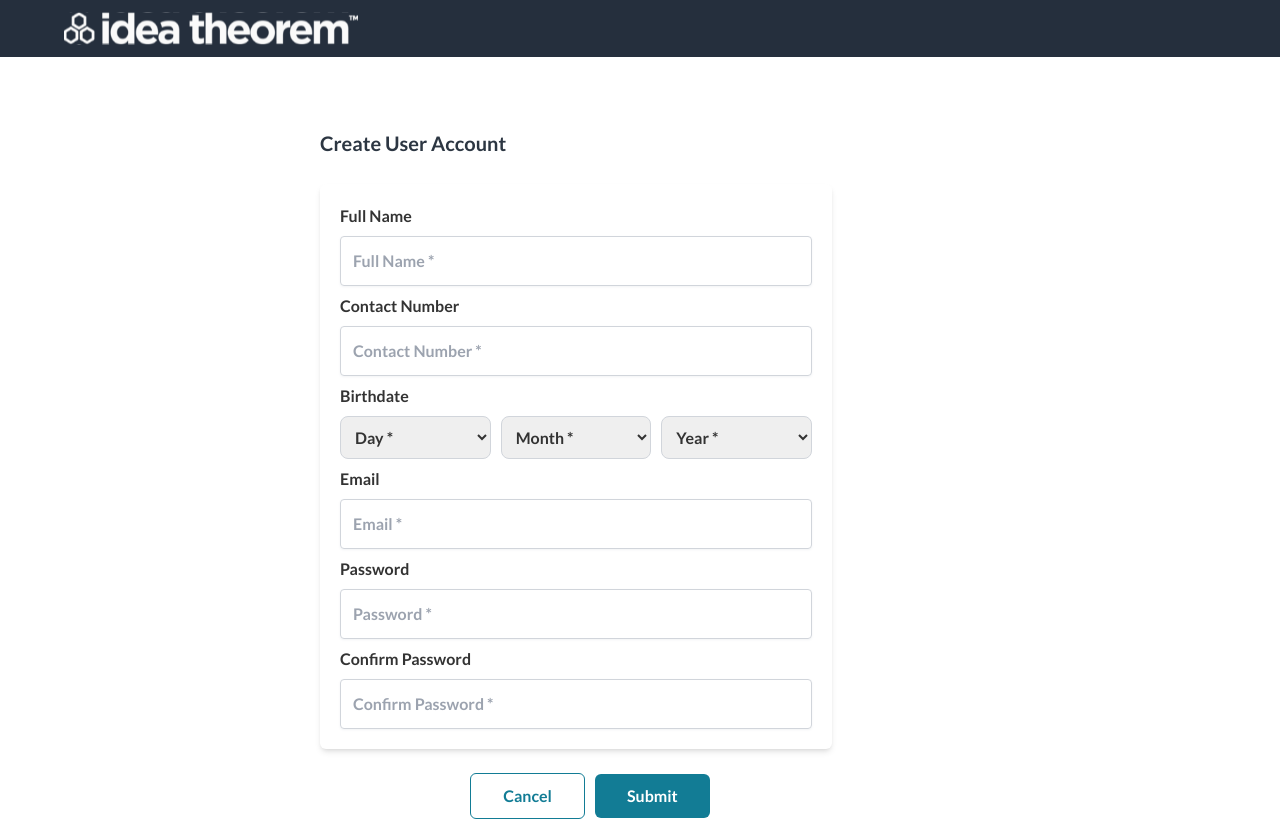
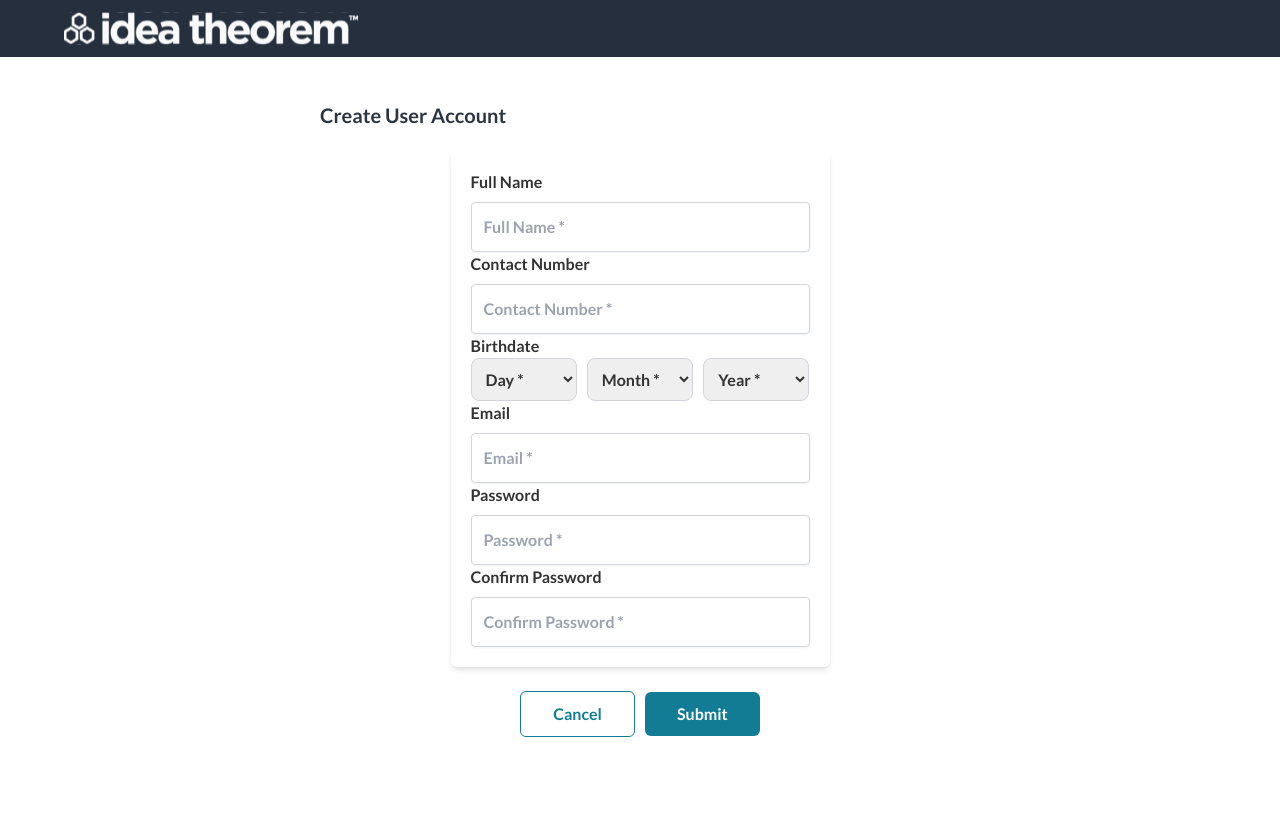
Before and after one commit to SakinaGadri/idea-theorem-test, a Next.js app: page /signup in a window 1280 px wide. Built offline with nearby package versions, Linux system fonts and the light colour scheme.

Commit message:
finished the project

```diff
--- /dev/null
+++ b/src/app/signup/alert/alert.tsx
@@ -0,0 +1,23 @@
+import React from "react";
+
+const Alert = ({ message, showFailure = false }) => {
+    return (
+        showFailure ? (
+            <div className="flex sm:max-h-[50px] max-h-[66px] ml-4 px-4 py-3 rounded relative bg-red-100 border border-red-400 text-red-700" role="alert">
+                <svg xmlns="http://www.w3.org/2000/svg" fill="none" viewBox="0 0 24 24" stroke="currentColor" className="w-6 h-6 stroke-2">
+                    <path strokeLinecap="round" strokeLinejoin="round" d="m9.75 9.75 4.5 4.5m0-4.5-4.5 4.5M21 12a9 9 0 1 1-18 0 9 9 0 0 1 18 0Z" />
+                </svg>
+                <span>{message}</span>
+            </div>
+        ) : (
+            <div className="flex sm:max-h-[50px] max-h-[66px] ml-4 px-4 py-3 rounded relative bg-green-100 border border-green-400 text-green-700" role="alert">
+                <svg xmlns="http://www.w3.org/2000/svg" fill="none" viewBox="0 0 24 24" stroke="currentColor" className="w-6 h-6 stroke-2">
+                    <path strokeLinecap="round" strokeLinejoin="round" d="M9 12.75 11.25 15 15 9.75M21 12a9 9 0 1 1-18 0 9 9 0 0 1 18 0Z" />
+                </svg>
+                <span>{message}</span>
+            </div>
+        )
+    );
+}
+
+export default Alert;
--- a/src/app/signup/form/basicButton.tsx
+++ b/src/app/signup/form/basicButton.tsx
@@ -1,14 +1,15 @@
 import React from "react";
 
-const BasicButton = ({ additionalStyle="", text="" }) => {
+const BasicButton = ({ isLoading = false, additionalStyle = "", text = "" }) => {
     return (
         <button
+            disabled={isLoading}
             type="submit"
             className={`rounded-md px-[32px] py-[10px] text-[16px] ${additionalStyle}`}
         >
-            {text}
+            {isLoading ? 'Loading...' : text}
         </button>
     )
-}
+};
 
 export default BasicButton;
--- a/src/app/signup/form/form.tsx
+++ b/src/app/signup/form/form.tsx
@@ -1,22 +1,23 @@
 "use client";
 
-import React, { useState } from "react";
+import React, { useState, FormEvent } from "react";
 import InputField from "./inputField";
 import BasicButton from "./basicButton";
+import Alert from "../alert/alert";
+
+const API_URL = "https://fullstack-test-navy.vercel.app/api/users/create"
 
 const Form = () => {
-    const [name, setName] = useState("");
-    const [contactNumber, setContactNumber] = useState(0);
-    const [selectedDay, setSelectedDay] = useState("");
-    const [selectedMonth, setSelectedMonth] = useState("");
-    const [selectedYear, setSelectedYear] = useState("");
-    const [email, setEmail] = useState("");
-    const [password, setPassword] = useState("");
-    const [confirmPassword, setConfirmPassword] = useState("");
+    const initFormData = {
+        day: '',
+        month: '',
+        year: ''
+    }
+    const [formData, setFormData] = useState(initFormData);
 
-    const isNameValid = () => {
-        return name.length > 0;
-    }
+    const [isLoading, setIsLoading] = useState<boolean>(false);
+    const [error, setError] = useState<boolean>(false);
+    const [message, setMessage] = useState<string | null>(null);
 
     const renderOptions = (start: number, end: number) => {
         const options = [];
@@ -30,22 +31,52 @@ const Form = () => {
     const monthPlaceholder = <option value="" disabled>Month *</option>;
     const yearPlaceholder = <option value="" disabled>Year *</option>;
 
+    const onSubmit = async (event: FormEvent<HTMLFormElement>) => {
+        event.preventDefault();
+        setIsLoading(true);
+        setError(false);
+        try {
+            const response = await fetch(API_URL, {
+                method: 'POST',
+                body: JSON.stringify(formData),
+                headers: { 'content-type': "application/json" }
+            })
+
+            if (!response.ok) {
+                setError(true);
+                throw new Error('Failed to submit the data. Please try again.')
+            }
+            response.json().then((data) => {
+                setMessage(data?.description);
+                console.log(message);
+            });
+        } catch (error) {
+            setError(true);
+            console.error(error)
+        } finally {
+            setIsLoading(false)
+        }
+    }
+
     return (
-        <form>
-            <div className="flex shadow-md bg-white rounded-md p-5 mx-[25%] flex-col max-w-lg gap-y-2">
+        <div className="flex grow justify-center mx-[25%]">
+            <form onSubmit={onSubmit}>
+                <div className="flex shadow-md bg-white rounded-md p-5 flex-col max-w-lg justify-center">
                     <InputField
                         name="Full Name"
                         type="text"
-                    onChange={setName}
+                        onChange={setFormData}
+                        formData={formData}
                         pattern="^.{5,}$"
                         validationMsg="Name needs to be at least five characters long" />
 
                     <InputField
                         name="Contact Number"
                         type="tel"
-                    onChange={setContactNumber}
-                    pattern="[0-9]{3}-[0-9]{3}-[0-9]{4}"
-                    validationMsg="Please enter a valid phone number in the format xxx-xxx-xxxx.647-654-9876" />
+                        onChange={setFormData}
+                        formData={formData}
+                        pattern="^[0-9]{3}-[0-9]{3}-[0-9]{4}$"
+                        validationMsg="Please enter a valid phone number in the format xxx-xxx-xxxx." />
 
                     <label htmlFor="birthdate" className="text-[16px]">Birthdate</label>
                     <div className="flex justify-center gap-x-2.5">
@@ -53,8 +84,8 @@ const Form = () => {
                             className="border border-gray-300 rounded-lg focus:ring-blue-500 focus:border-blue-500 block w-full p-2.5"
                             id="day"
                             required
-                        value={selectedDay}
-                        onChange={(e) => setSelectedDay(e.target.value)}>
+                            value={formData['day']}
+                            onChange={(e) => setFormData({ ...formData, day: e.target.value })}>
                             {dayPlaceholder}
                             {renderOptions(1, 31)}
                         </select>
@@ -62,8 +93,8 @@ const Form = () => {
                             className="border border-gray-300 rounded-lg focus:ring-blue-500 focus:border-blue-500 block w-full p-2.5"
                             id="month"
                             required
-                        value={selectedMonth}
-                        onChange={(e) => setSelectedMonth(e.target.value)}>
+                            value={formData['month']}
+                            onChange={(e) => setFormData({ ...formData, month: e.target.value })}>
                             {monthPlaceholder}
                             {renderOptions(1, 12)}
                         </select>
@@ -71,38 +102,45 @@ const Form = () => {
                             className="border border-gray-300 rounded-lg focus:ring-blue-500 focus:border-blue-500 block w-full p-2.5"
                             id="year"
                             required
-                        value={selectedYear}
-                        onChange={(e) => setSelectedYear(e.target.value)}>
+                            value={formData['year']}
+                            onChange={(e) => setFormData({ ...formData, year: e.target.value })}>
                             {yearPlaceholder}
                             {renderOptions(1900, new Date().getFullYear()).reverse()}
                         </select>
                     </div>
 
-
                     <InputField
                         name="Email"
                         type="email"
-                    onChange={setEmail}
-                    pattern="[a-z0-9._%+-]+@[a-z0-9.-]+\.[a-z]{2,}$"
+                        onChange={setFormData}
+                        formData={formData}
+                        pattern="^[a-zA-Z0-9._%+-]+@[a-zA-Z0-9.-]+\.[a-z]{2,}$"
                         validationMsg="Sorry, this email address is not valid. Please try again." />
                     <InputField
                         name="Password"
                         type="password"
-                    onChange={setPassword}
-                    pattern=".{7,}"
-                    validationMsg="Password needs to be at least 7 characters. Please try again." />
+                        onChange={setFormData}
+                        formData={formData}
+                        pattern="^(?=.*[a-z])(?=.*[A-Z])(?=.*\d)(?=.*[!@#$%^&*])[a-zA-Z0-9!@#$%^&*]{8,}$"
+                        validationMsg="Incorrect format. Please try again." />
                     <InputField
                         name="Confirm Password"
                         type="password"
-                    onChange={setConfirmPassword}
-                    pattern=".{7,}"
-                    validationMsg="Password needs to be at least 7 characters. Please try again." />
+                        onChange={setFormData}
+                        formData={formData}
+                        pattern="^(?=.*[a-z])(?=.*[A-Z])(?=.*\d)(?=.*[!@#$%^&*])[a-zA-Z0-9!@#$%^&*]{8,}$"
+                        validationMsg="Incorrect format. Please try again." />
                 </div>
-            <div className="mt-6 mr-[100px] flex items-center justify-center gap-x-2.5">
+                <div className="mt-6 flex items-center justify-center gap-x-2.5">
                     <BasicButton additionalStyle="text-[#127C95] border-solid border-[1px] border-[#127C95]" text="Cancel" />
-                <BasicButton additionalStyle="text-white bg-[#127C95] hover:bg-opacity-60 group-invalid:pointer-events-none group-invalid:opacity-30" text="Submit" />
+                    <BasicButton
+                        isLoading={isLoading}
+                        additionalStyle="text-white bg-[#127C95] hover:bg-opacity-80 group-invalid:pointer-events-none group-invalid:opacity-30"
+                        text="Submit" />
                 </div>
             </form>
+            {message && <Alert message={message} showFailure={error} />}
+        </div>
     );
 };
 
--- a/src/app/signup/form/inputField.tsx
+++ b/src/app/signup/form/inputField.tsx
@@ -1,7 +1,8 @@
 import React from "react";
 
-const InputField = ({ name, pattern, onChange, validationMsg, type = "text" }) => {
+const InputField = ({ name, pattern, formData, onChange, validationMsg, type = "text" }) => {
     const fieldName = name.split(" ").join("-");
+    const key = name.toLowerCase().split(" ").join("_");
     return (
         <label htmlFor={fieldName} className="text-[16px]">
             {name}
@@ -12,7 +13,7 @@ const InputField = ({ name, pattern, onChange, validationMsg, type = "text" }) =
                 className="w-full rounded border border-gray-300 bg-inherit p-3 shadow shadow-gray-100 mt-2 appearance-none outline-none text-neutral-800 invalid:[&:not(:placeholder-shown):not(:focus)]:border-red-500 peer"
                 placeholder={`${name} *`}
                 pattern={pattern}
-                onChange={e => onChange(e)}
+                onChange={e => onChange({ ...formData, [key]: e.target.value })}
                 required
             />
             <span className="mt-2 hidden text-sm text-red-500 peer-[&:not(:placeholder-shown):not(:focus):invalid]:block">
--- a/src/app/signup/page.tsx
+++ b/src/app/signup/page.tsx
@@ -6,7 +6,7 @@ export default function Signup() {
     <div className="flex flex-col ">
       <Navbar />
       <div>
-        <h1 className="text-[#2C3642] sm:mt-[10%] mt-[20%] mx-[25%] mb-[2%] text-[20px]">Create User Account</h1>
+        <h1 className="flex text-[#2C3642] text-[20px] sm:mt-[100px] mt-[20%] mx-[25%] sm:mb-[20px] mb-[2%]">Create User Account</h1>
       </div>
       <Form />
     </div>
```
Also changed, not shown: 2 other files (tests, documents, lock files or other folders). Lines whose indentation alone changed are shown as unchanged.
